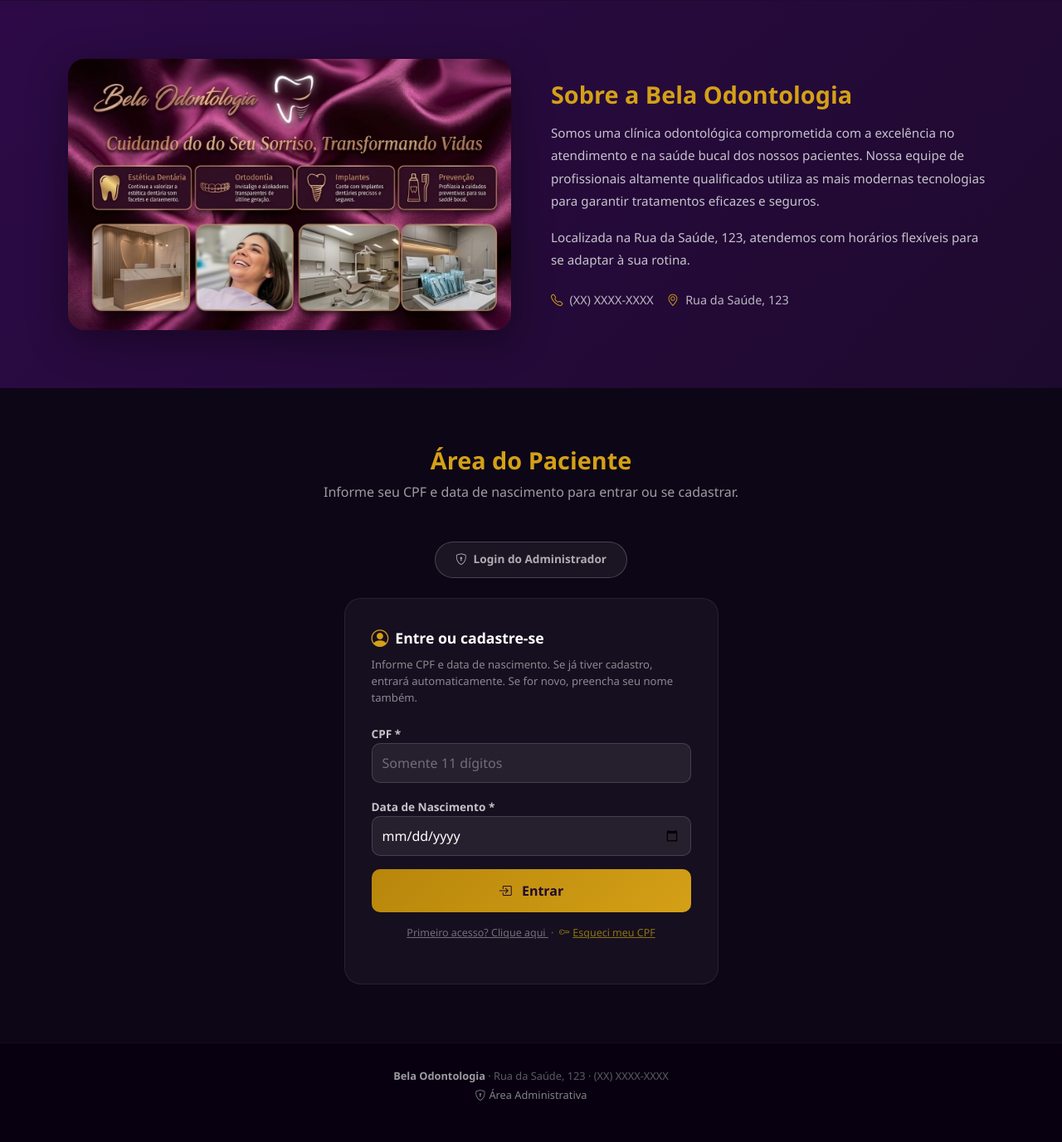
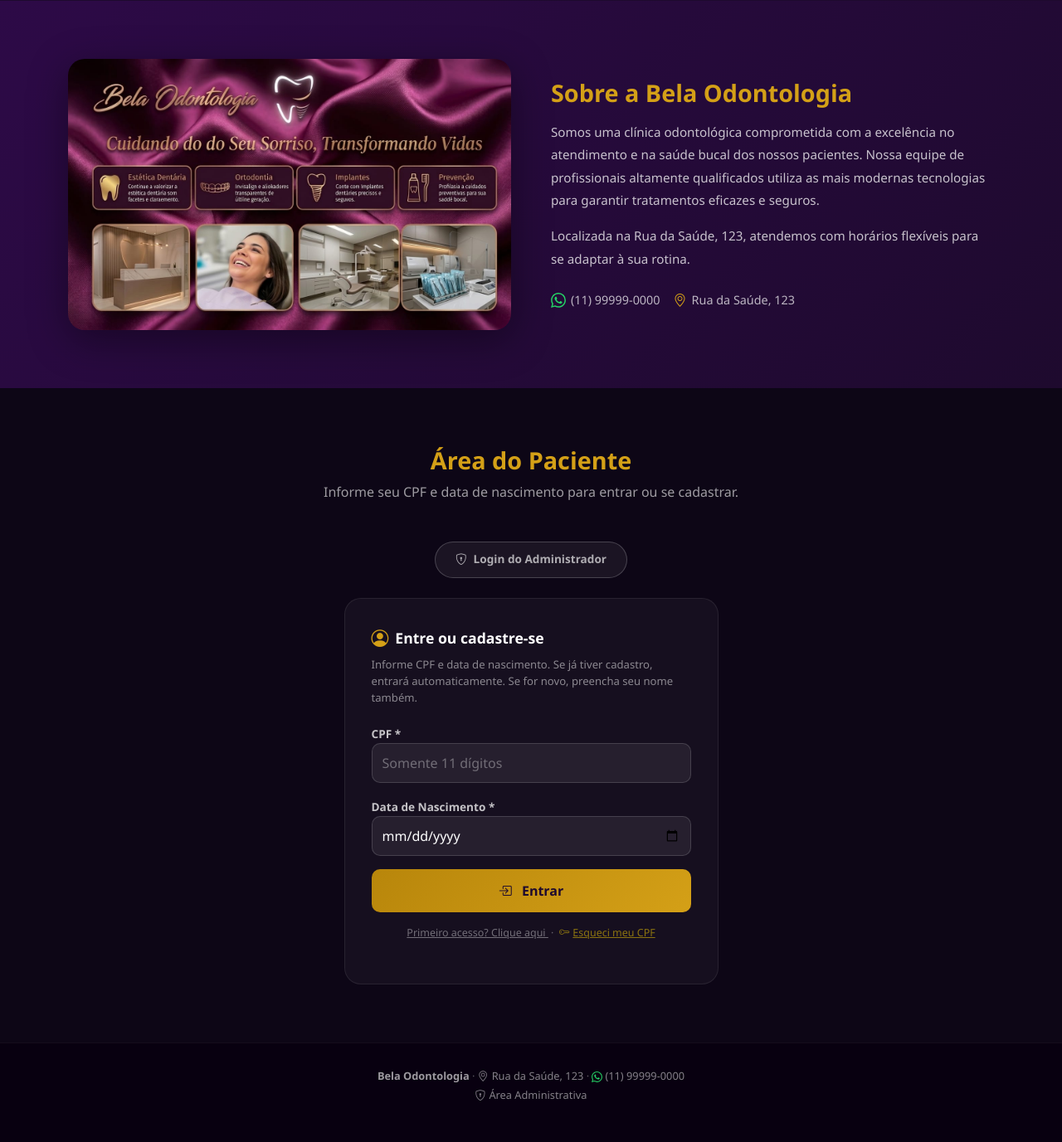
Before and after one commit to paulo127210/bela-odontologia, a Flask app: page / in a window 1280 px wide. Shown: the part 1229-2606 px from the top of the page at 83% size. Run offline with Flask 3, Linux system fonts and the light colour scheme; data that the repository does not hold is empty.

Commit message:
feat: WhatsApp icon, Google Maps link e alertas de estoque no portal
- Substituir ícone de telefone por botão WhatsApp (verde, abre wa.me)
- Endereço da clínica clicável abre Google Maps
- Footer com links WhatsApp e Maps ativos
- Estoque/produto já funcional no admin com alerta de compras no dashboard

Co-Authored-By: Claude Sonnet 4.6 <noreply@anthropic.com>

```diff
--- a/templates/portal.html
+++ b/templates/portal.html
@@ -505,12 +505,17 @@ footer a:hover { color: #fff; }
           se adaptar à sua rotina.
         </p>
         <div class="d-flex gap-3 mt-4 flex-wrap">
-          <div style="color:rgba(255,255,255,.7); font-size:.9rem">
-            <i class="bi bi-telephone me-2" style="color:var(--ouro-light)"></i>(XX) XXXX-XXXX
-          </div>
-          <div style="color:rgba(255,255,255,.7); font-size:.9rem">
-            <i class="bi bi-geo-alt me-2" style="color:var(--ouro-light)"></i>Rua da Saúde, 123
-          </div>
+          <a href="https://wa.me/5511999990000" target="_blank" rel="noopener"
+             style="color:rgba(255,255,255,.7); font-size:.9rem; text-decoration:none; display:flex; align-items:center; gap:6px">
+            <svg xmlns="http://www.w3.org/2000/svg" width="18" height="18" viewBox="0 0 24 24" fill="#25D366">
+              <path d="M17.472 14.382c-.297-.149-1.758-.867-2.03-.967-.273-.099-.471-.148-.67.15-.197.297-.767.966-.94 1.164-.173.199-.347.223-.644.075-.297-.15-1.255-.463-2.39-1.475-.883-.788-1.48-1.761-1.653-2.059-.173-.297-.018-.458.13-.606.134-.133.298-.347.446-.52.149-.174.198-.298.298-.497.099-.198.05-.371-.025-.52-.075-.149-.669-1.612-.916-2.207-.242-.579-.487-.5-.669-.51-.173-.008-.371-.01-.57-.01-.198 0-.52.074-.792.372-.272.297-1.04 1.016-1.04 2.479 0 1.462 1.065 2.875 1.213 3.074.149.198 2.096 3.2 5.077 4.487.709.306 1.262.489 1.694.625.712.227 1.36.195 1.871.118.571-.085 1.758-.719 2.006-1.413.248-.694.248-1.289.173-1.413-.074-.124-.272-.198-.57-.347m-5.421 7.403h-.004a9.87 9.87 0 01-5.031-1.378l-.361-.214-3.741.982.998-3.648-.235-.374a9.86 9.86 0 01-1.51-5.26c.001-5.45 4.436-9.884 9.888-9.884 2.64 0 5.122 1.03 6.988 2.898a9.825 9.825 0 012.893 6.994c-.003 5.45-4.437 9.884-9.885 9.884m8.413-18.297A11.815 11.815 0 0012.05 0C5.495 0 .16 5.335.157 11.892c0 2.096.547 4.142 1.588 5.945L.057 24l6.305-1.654a11.882 11.882 0 005.683 1.448h.005c6.554 0 11.89-5.335 11.893-11.893a11.821 11.821 0 00-3.48-8.413z"/>
+            </svg>
+            (11) 99999-0000
+          </a>
+          <a href="https://maps.google.com/?q=Rua+da+Saúde,+123,+São+Paulo,+SP" target="_blank" rel="noopener"
+             style="color:rgba(255,255,255,.7); font-size:.9rem; text-decoration:none; display:flex; align-items:center; gap:6px">
+            <i class="bi bi-geo-alt" style="color:var(--ouro-light); font-size:1rem"></i>Rua da Saúde, 123
+          </a>
         </div>
       </div>
     </div>
@@ -664,7 +669,16 @@ footer a:hover { color: #fff; }
   <div class="container">
     <p class="mb-1">
       <strong style="color:rgba(255,255,255,.6)">Bela Odontologia</strong> ·
-      Rua da Saúde, 123 · (XX) XXXX-XXXX
+      <a href="https://maps.google.com/?q=Rua+da+Saúde,+123,+São+Paulo,+SP" target="_blank" rel="noopener"
+         style="color:rgba(255,255,255,.5); text-decoration:none">
+        <i class="bi bi-geo-alt me-1"></i>Rua da Saúde, 123
+      </a> ·
+      <a href="https://wa.me/5511999990000" target="_blank" rel="noopener"
+         style="color:rgba(255,255,255,.5); text-decoration:none">
+        <svg xmlns="http://www.w3.org/2000/svg" width="13" height="13" viewBox="0 0 24 24" fill="#25D366" style="margin-right:3px;vertical-align:middle">
+          <path d="M17.472 14.382c-.297-.149-1.758-.867-2.03-.967-.273-.099-.471-.148-.67.15-.197.297-.767.966-.94 1.164-.173.199-.347.223-.644.075-.297-.15-1.255-.463-2.39-1.475-.883-.788-1.48-1.761-1.653-2.059-.173-.297-.018-.458.13-.606.134-.133.298-.347.446-.52.149-.174.198-.298.298-.497.099-.198.05-.371-.025-.52-.075-.149-.669-1.612-.916-2.207-.242-.579-.487-.5-.669-.51-.173-.008-.371-.01-.57-.01-.198 0-.52.074-.792.372-.272.297-1.04 1.016-1.04 2.479 0 1.462 1.065 2.875 1.213 3.074.149.198 2.096 3.2 5.077 4.487.709.306 1.262.489 1.694.625.712.227 1.36.195 1.871.118.571-.085 1.758-.719 2.006-1.413.248-.694.248-1.289.173-1.413-.074-.124-.272-.198-.57-.347m-5.421 7.403h-.004a9.87 9.87 0 01-5.031-1.378l-.361-.214-3.741.982.998-3.648-.235-.374a9.86 9.86 0 01-1.51-5.26c.001-5.45 4.436-9.884 9.888-9.884 2.64 0 5.122 1.03 6.988 2.898a9.825 9.825 0 012.893 6.994c-.003 5.45-4.437 9.884-9.885 9.884m8.413-18.297A11.815 11.815 0 0012.05 0C5.495 0 .16 5.335.157 11.892c0 2.096.547 4.142 1.588 5.945L.057 24l6.305-1.654a11.882 11.882 0 005.683 1.448h.005c6.554 0 11.89-5.335 11.893-11.893a11.821 11.821 0 00-3.48-8.413z"/>
+        </svg>(11) 99999-0000
+      </a>
     </p>
     <p>
       <a href="{{ url_for('admin_login') }}">
```
